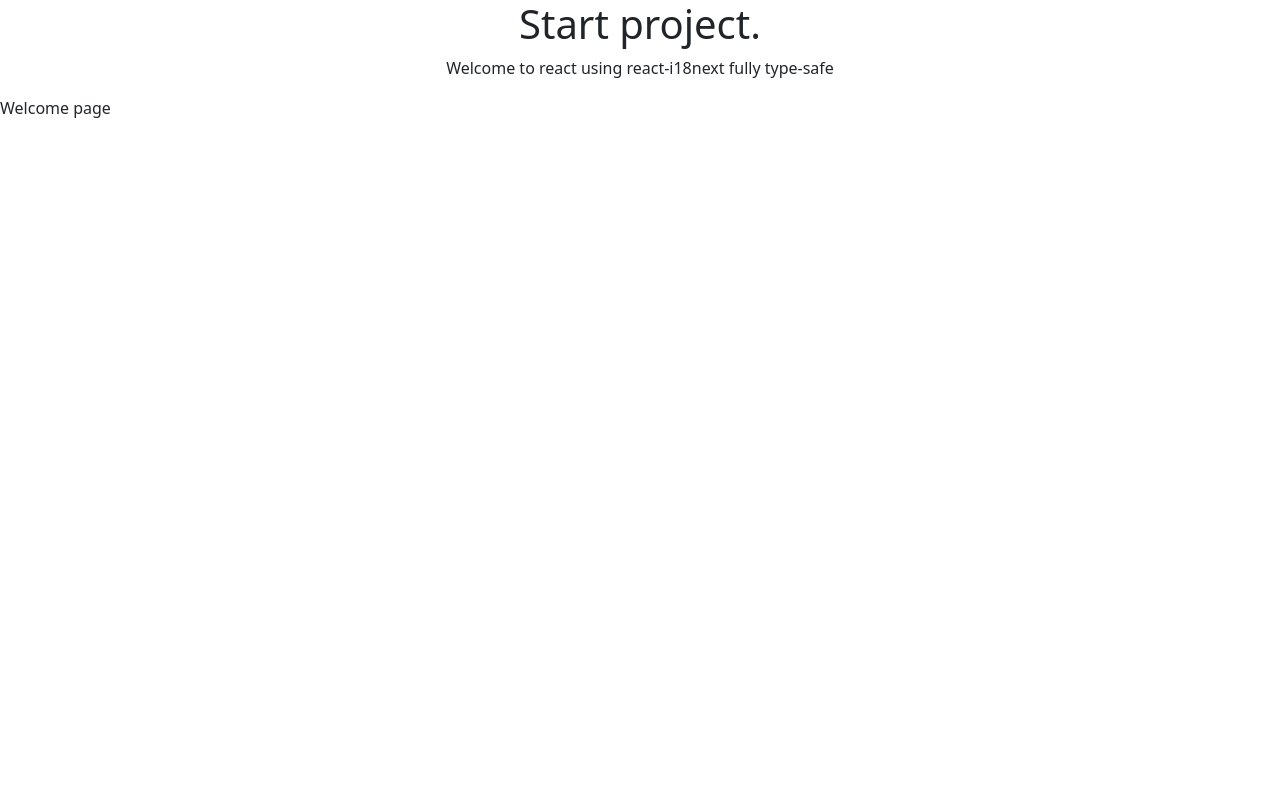
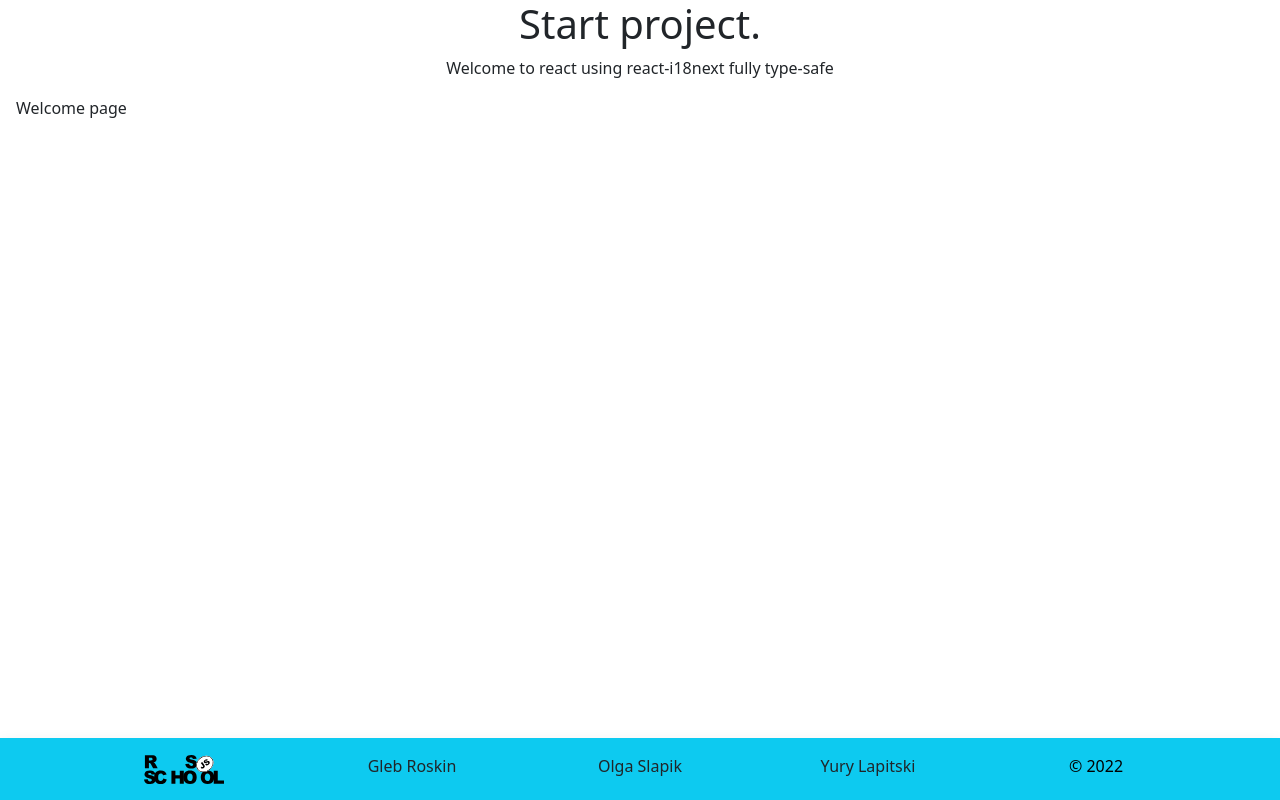
Before and after one commit to Ol4ik88/project-management-app, a React (Create React App) app: page / in a window 1280 px wide. Built offline with nearby package versions, Linux system fonts and the light colour scheme.

Commit message:
Feature/RSS-8 Create footer view (#7)
* RSS-8: create footer view

* RSS-8: refactor footer

```diff
--- a/src/App.tsx
+++ b/src/App.tsx
@@ -1,10 +1,10 @@
 import PrivateRoute from 'components/routing/PrivateRoute';
 import React from 'react';
 import { Routes, Route } from 'react-router-dom';
-
 import { Container } from 'react-bootstrap';
 import './i18n/config';
 import { useTranslation } from 'react-i18next';
+import Footer from 'components/layout/footer/Footer';
 
 export default function App() {
   const { t, i18n } = useTranslation();
@@ -14,13 +14,14 @@ export default function App() {
   };
 
   return (
-    <div className="App">
+    <div className="min-vh-100 d-flex flex-column">
       <header className="App-header">
         <Container className="text-center">
           <h1 onClick={() => changeLanguage('ru')}>Start project.</h1>
           <p>{t('title')}</p>
         </Container>
       </header>
+      <main className="flex-grow-1 px-3">
         <Routes>
           <Route path="/" element={<p>Welcome page</p>} />
           <Route path="/login" element={<p>Sign in</p>} />
@@ -51,6 +52,8 @@ export default function App() {
           />
           <Route path="*" element={<p>404</p>} />
         </Routes>
+      </main>
+      <Footer />
     </div>
   );
 }
--- /dev/null
+++ b/src/components/layout/footer/Footer.tsx
@@ -0,0 +1,48 @@
+import React from 'react';
+import { Col, Container, Row } from 'react-bootstrap';
+import logo from 'assets/rs_school.svg';
+
+const devs = [
+  {
+    link: 'https://github.com/rincewizz',
+    name: 'Gleb Roskin',
+  },
+  {
+    link: 'https://github.com/Ol4ik88',
+    name: 'Olga Slapik',
+  },
+  {
+    link: 'https://github.com/yura703',
+    name: 'Yury Lapitski',
+  },
+];
+function Footer() {
+  return (
+    <footer className="row-fluid text-bg-info p-3 shadow">
+      <Container className="text-center container-sm">
+        <Row className="row-cols-5">
+          <Col>
+            <a href="https://rs.school/react/">
+              <img src={logo} className="img-fluid" width="80px" alt="logo" />
+            </a>
+          </Col>
+          {devs.map((dev) => (
+            <Col key={dev.name}>
+              <a
+                href={dev.link}
+                className="text-decoration-none link-dark"
+                target="_blank"
+                rel="noreferrer"
+              >
+                {dev.name}
+              </a>
+            </Col>
+          ))}
+          <Col>© 2022</Col>
+        </Row>
+      </Container>
+    </footer>
+  );
+}
+
+export default Footer;
```
Also changed, not shown: src/assets/rs_school.svg (added). Lines whose indentation alone changed are shown as unchanged.
